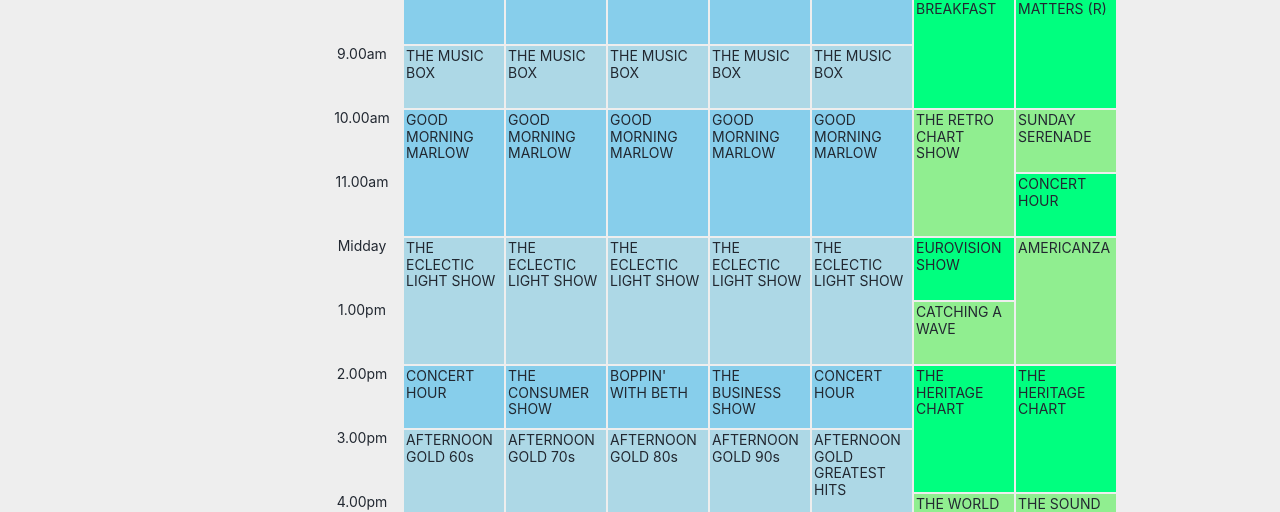
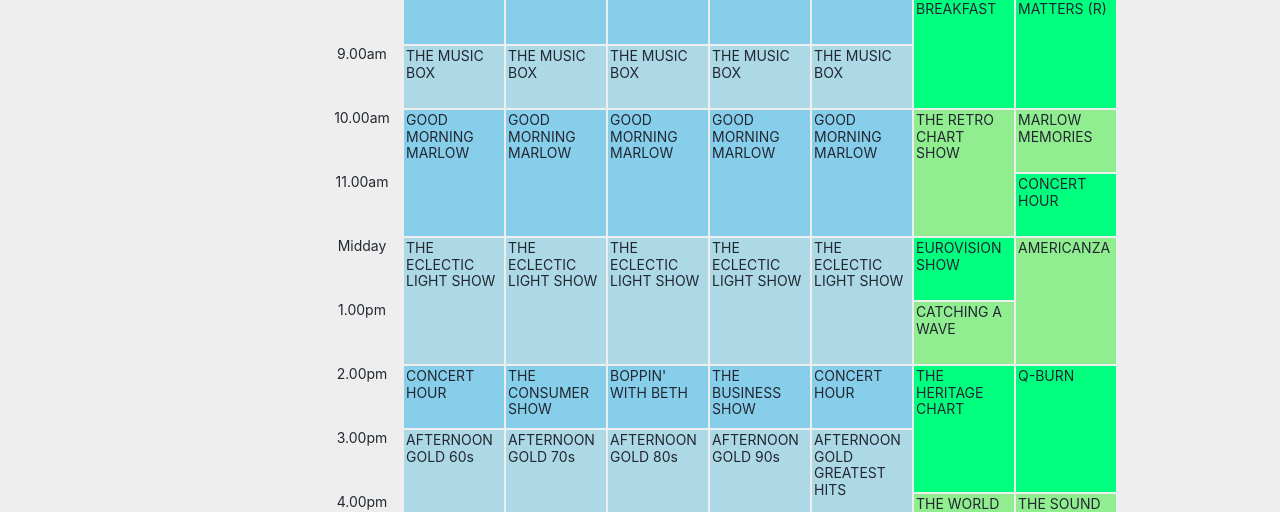
Before and after one commit to marlowfm/marlowfm.github.io, a Jekyll site: the page built from _pages/schedule.html, in a window 1280 px wide. Shown: the part 376-888 px from the top of the page. Built offline with Jekyll 4.4.1, drawn with Linux system fonts in a browser that asks for light colours; cached includes are drawn as plain includes; nearby versions of some CDN libraries.

Commit message:
Add/update shows - SFS, QBN, MEM, YUL

```diff
--- a/_data/presenters.yml
+++ b/_data/presenters.yml
@@ -210,6 +210,10 @@
   shows: [ZBS]
   image: "/assets/images/presenters/mark_harris.jpg"
 
+- name: "Mark Robson"
+  shows: [SFS]
+  image:
+
 - name: "Mary Flavelle"
   shows: [MMM]
   image: "/assets/images/presenters/mary_flavelle.jpg"
@@ -219,7 +223,7 @@
   image:
 
 - name: "Michael Eagleton"
-  shows: [CHR, SER, STM]
+  shows: [CHR, MEM, SER, STM]
   image: "/assets/images/presenters/michael_eagleton.jpg"
 
 - name: "Michelle Livings"
--- a/_pages/schedule.html
+++ b/_pages/schedule.html
@@ -33,18 +33,18 @@
 			". brk1 brk2 brk3 brk4 brk5 sat fm2"
 			"t0900 box11 box21 box31 box41 box51 sat fm2"
 			". box11 box21 box31 box41 box51 sat fm2"
-			"t1000 mmm1 mmm2 mmm3 mmm4 mmm5 rcs ser"
-			". mmm1 mmm2 mmm3 mmm4 mmm5 rcs ser"
+			"t1000 mmm1 mmm2 mmm3 mmm4 mmm5 rcs mem"
+			". mmm1 mmm2 mmm3 mmm4 mmm5 rcs mem"
 			"t1100 mmm1 mmm2 mmm3 mmm4 mmm5 rcs chr7"
 			". mmm1 mmm2 mmm3 mmm4 mmm5 rcs chr7"
 			"t1200 els1 els2 els3 els4 els5 eur acz"
 			". els1 els2 els3 els4 els5 eur acz"
 			"t1300 els1 els2 els3 els4 els5 caw acz"
 			". els1 els2 els3 els4 els5 caw acz"
-			"t1400 chr1 zcn bop zbs chr5 hrt6 hrt7"
-			". chr1 zcn bop zbs chr5 hrt6 hrt7"
-			"t1500 ag6 ag7 ag8 ag9 agx hrt6 hrt7"
-			". ag6 ag7 ag8 ag9 agx hrt6 hrt7"
+			"t1400 chr1 zcn bop zbs chr5 hrt6 qbn"
+			". chr1 zcn bop zbs chr5 hrt6 qbn"
+			"t1500 ag6 ag7 ag8 ag9 agx hrt6 qbn"
+			". ag6 ag7 ag8 ag9 agx hrt6 qbn"
 			"t1600 ag6 ag7 ag8 ag9 agx wfs som"
 			". ag6 ag7 ag8 ag9 agx wfs som"
 			"t1700 drv1 drv2 drv3 drv4 drv5 wfs som"
@@ -281,8 +281,8 @@
 		color: inherit;
 	}
 
-	.ser {
-		grid-area: ser;
+	.mem {
+		grid-area: mem;
 		padding: 2px;
 		background-color: var(--background-weekend-light);
 		color: inherit;
@@ -414,8 +414,8 @@
 		color: inherit;
 	}
 
-	.hrt7 {
-		grid-area: hrt7;
+	.qbn {
+		grid-area: qbn;
 		padding: 2px;
 		background-color: var(--background-weekend-dark);
 		color: inherit;
@@ -743,7 +743,7 @@
 	<a class="box31" href="/programmes/music-box/">THE MUSIC BOX</a>
 	<a class="box41" href="/programmes/music-box/">THE MUSIC BOX</a>
 	<a class="box51" href="/programmes/music-box/">THE MUSIC BOX</a>
-	<a class="ser" href="/programmes/sunday-serenade/">SUNDAY SERENADE</a>
+	<a class="mem" href="/programmes/marlow-memories/">MARLOW MEMORIES</a>
 	<a class="mmm1" href="/programmes/good-morning-marlow/"
 		>GOOD MORNING MARLOW</a
 	>
@@ -785,7 +785,7 @@
 	<a class="eur" href="/programmes/eurovision-show/">EUROVISION SHOW</a>
 	<a class="caw" href="/programmes/catching-a-wave/">CATCHING A WAVE</a>
 	<a class="hrt6" href="/programmes/heritage-chart/">THE HERITAGE CHART</a>
-	<a class="hrt7" href="/programmes/heritage-chart/">THE HERITAGE CHART</a>
+	<a class="qbn" href="/programmes/q-burn/">Q-BURN</a>
 	<a class="ag6" href="/programmes/afternoon-gold-60s/">AFTERNOON GOLD 60s</a>
 	<a class="ag7" href="/programmes/afternoon-gold-70s/">AFTERNOON GOLD 70s</a>
 	<a class="ag8" href="/programmes/afternoon-gold-80s/">AFTERNOON GOLD 80s</a>
--- a/shows.js
+++ b/shows.js
@@ -41,6 +41,7 @@
 	KEV: "/programmes/kev-kinch-in-the-house/",
 	SSS: "/programmes/late-kick-off/",
 	SUN: "/programmes/late-late-sunday-brunch-show/",
+	MEM: "/programmes/marlow-memories/",
 	MIM: "/programmes/mimo-music-show/",
 	MTM: "/programmes/more-than-madness/",
 	BOX: "/programmes/music-box/",
@@ -48,6 +49,7 @@
 	OUT: "/",
 	PFM: "/programmes/pirate-fm/",
 	ZPW: "/programmes/power-hour/",
+	QBN: "/programmes/q-burn/",
 	RDR: "/programmes/radio-daze-reggae-show/",
 	REE: "/programmes/reel-music/",
 	REM: "/programmes/residency-essential-mix/",
```
Also changed, not shown: _programmes/cool-yule.md (+3 -0 lines), _programmes/marlow-memories.md (added, +12 -0 lines), _programmes/q-burn.md (added, +12 -0 lines), _programmes/soulfusion.md (+2 -1 lines), _programmes/sunday-serenade.md (+2 -0 lines).
